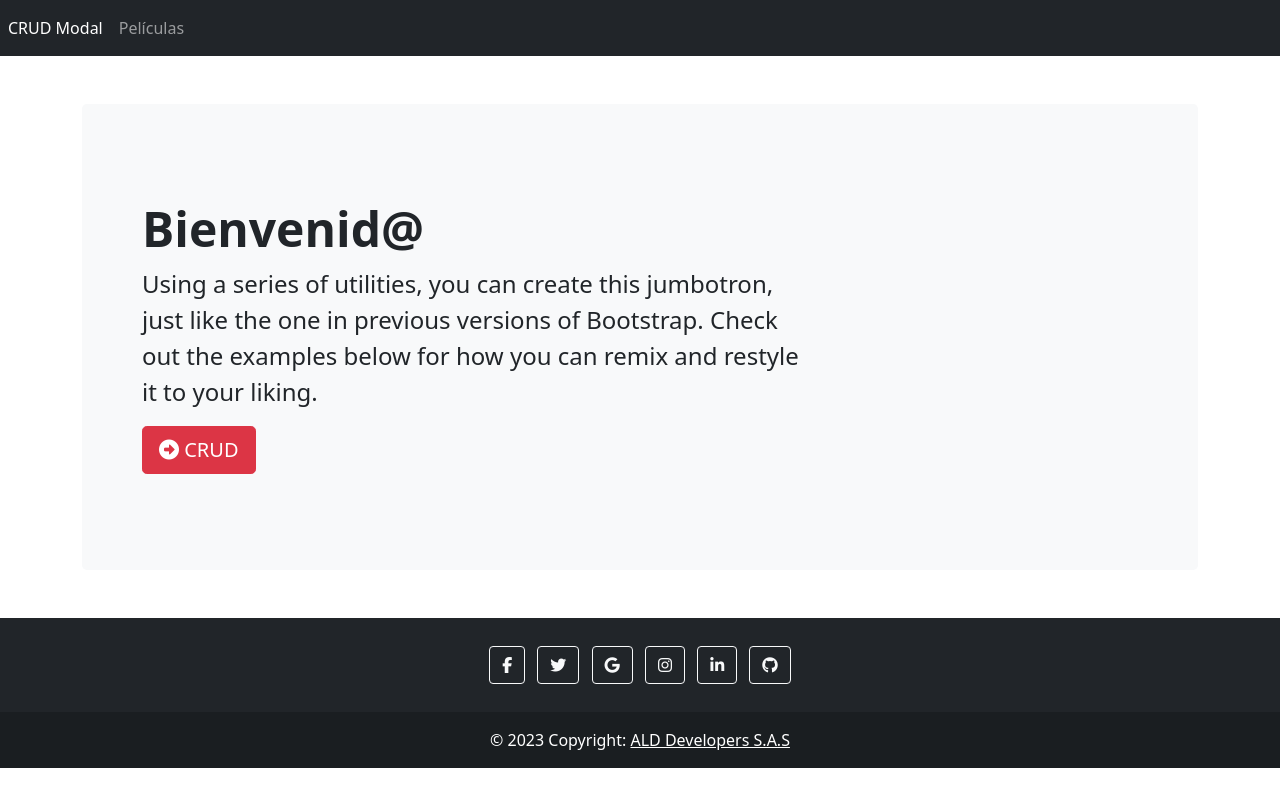
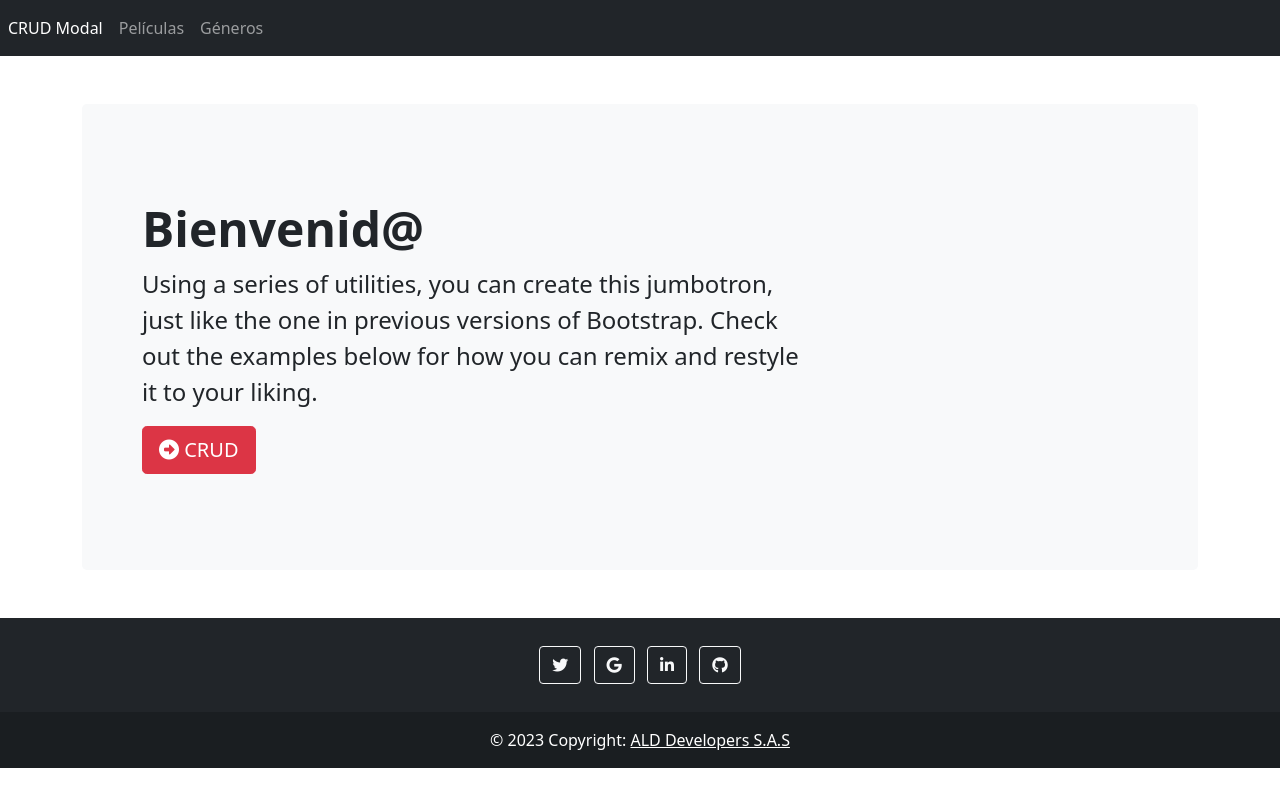
Before and after one commit to Wlogzz/crud-modal-php-js, a PHP site: page /index.php in a window 1280 px wide. Run offline with PHP 8.4, Linux system fonts and the light colour scheme; some libraries are stand-ins or nearby versions.

Commit message:
Configuración inicial sección Género

```diff
--- a/app/templates/footer.php
+++ b/app/templates/footer.php
@@ -4,35 +4,26 @@
   <div class="container p-4 pb-0">
     <!-- Section: Social media -->
     <section class="mb-4">
-      <!-- Facebook -->
-      <a class="btn btn-outline-light btn-floating m-1" href="#!" role="button"
-        ><i class="fab fa-facebook-f"></i
-      ></a>
 
       <!-- Twitter -->
-      <a class="btn btn-outline-light btn-floating m-1" href="#!" role="button"
-        ><i class="fab fa-twitter"></i
-      ></a>
+      <a class="btn btn-outline-light btn-floating m-1" href="https://twitter.com/wlogzz" role="button">
+        <i class="fab fa-twitter"></i>
+      </a>
 
       <!-- Google -->
-      <a class="btn btn-outline-light btn-floating m-1" href="#!" role="button"
-        ><i class="fab fa-google"></i
-      ></a>
-
-      <!-- Instagram -->
-      <a class="btn btn-outline-light btn-floating m-1" href="#!" role="button"
-        ><i class="fab fa-instagram"></i
-      ></a>
+      <a class="btn btn-outline-light btn-floating m-1" href="mailto:wlogz97@gmail.com" role="button">
+        <i class="fab fa-google"></i>
+      </a>
 
       <!-- Linkedin -->
-      <a class="btn btn-outline-light btn-floating m-1" href="#!" role="button"
-        ><i class="fab fa-linkedin-in"></i
-      ></a>
+      <a class="btn btn-outline-light btn-floating m-1" href="https://www.linkedin.com/in/wlogz/" role="button">
+        <i class="fab fa-linkedin-in"></i>
+      </a>
 
       <!-- Github -->
-      <a class="btn btn-outline-light btn-floating m-1" href="#!" role="button"
-        ><i class="fab fa-github"></i
-      ></a>
+      <a class="btn btn-outline-light btn-floating m-1" href="https://github.com/Wlogzz" role="button">
+        <i class="fab fa-github"></i>
+      </a>
     </section>
     <!-- Section: Social media -->
   </div>
@@ -41,11 +32,10 @@
   <!-- Copyright -->
   <div class="text-center p-3" style="background-color: rgba(0, 0, 0, 0.2);">
     © 2023 Copyright:
-    <a class="text-white" href="#">ALD Developers S.A.S</a>
+    <a class="text-white" href="https://github.com/Wlogzz" target="_blank">ALD Developers S.A.S</a>
   </div>
   <!-- Copyright -->
 </footer>
-
 
 <!-- Bootstrap JavaScript Libraries -->
 <script src="../../assets/js/bootstrap.bundle.min.js"></script>
@@ -54,5 +44,4 @@
 <script src="../../assets/js/FontawesomeKitConfig.js"></script>
 
 </body>
-
 </html>
--- a/app/templates/header.php
+++ b/app/templates/header.php
@@ -19,6 +19,9 @@
            <li class="nav-item">
                <a class="nav-link" href="/app/peliculas/">Películas</a>
            </li>
+           <li class="nav-item">
+               <a class="nav-link" href="/app/generos/">Géneros</a>
+           </li>
        </ul>
    </nav>
    <main class="container mt-5 mb-5">
```
Also changed, not shown: app/generos/index.php (added, +10 -0 lines). Lines whose indentation alone changed are shown as unchanged.
